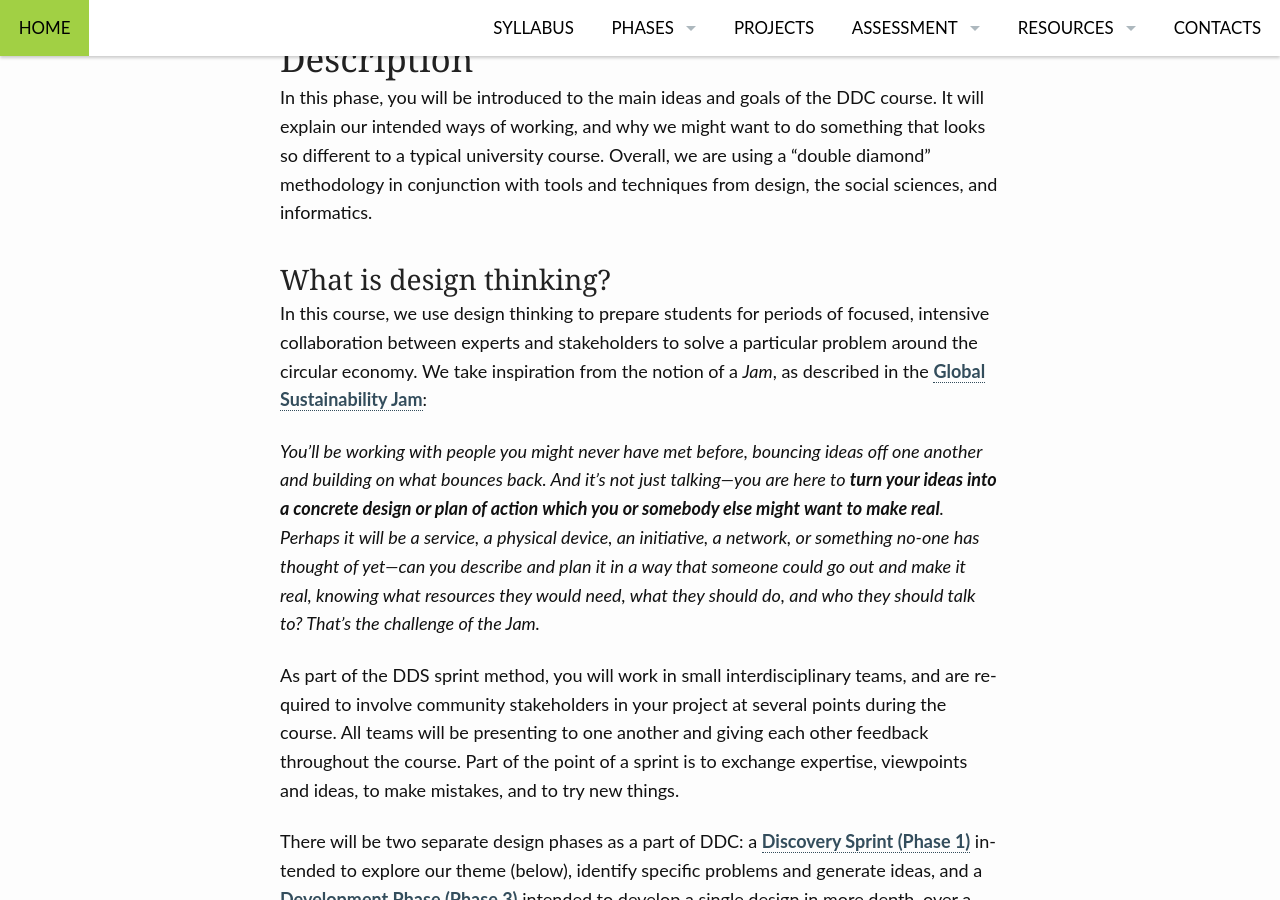
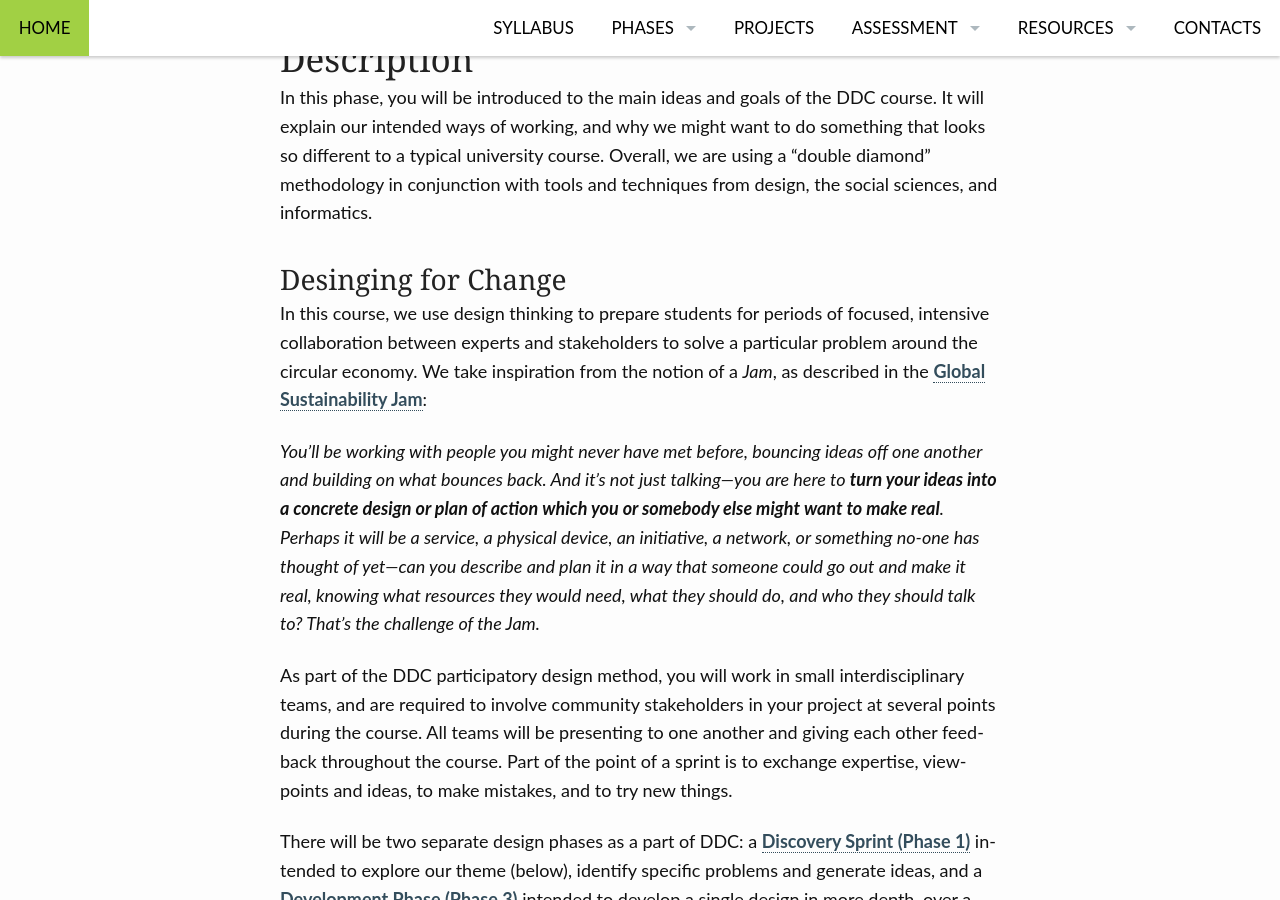
Before and after one commit to edinburghlivinglab/ddc, a Jekyll site: the page built from pages/prep.md, in a window 1280 px wide and 900 px high, scrolled down 534 px. Built offline with Jekyll 4.4.1, drawn with Linux system fonts in a browser that asks for light colours.

Commit message:
Update prep.md

```diff
--- a/pages/prep.md
+++ b/pages/prep.md
@@ -20,7 +20,7 @@ do something that looks so different to a typical university course. Overall,
 we are using a "double diamond" methodology in conjunction with tools and techniques
 from design, the social sciences, and informatics.
 
-### What is design thinking?
+### Desinging for Change
 
 In this course, we use design thinking to prepare students for periods of focused, intensive
 collaboration between experts and stakeholders to solve a
@@ -28,7 +28,7 @@ particular problem around the circular economy. We take inspiration from the not
 
 *You'll be working with people you might never have met before, bouncing ideas off one another and building on what bounces back. And it's not just talking&mdash;you are here to **turn your ideas into a concrete design or plan of action which you or somebody else might want to make real**. Perhaps it will be a service, a physical device, an initiative, a network, or something no-one has thought of yet&mdash;can you describe and plan it in a way that someone could go out and make it real, knowing what resources they would need, what they should do, and who they should talk to?  That's the challenge of the Jam.*
 
-As part of the DDS sprint method, you will work in small interdisciplinary
+As part of the DDC participatory design method, you will work in small interdisciplinary
 teams, and are required to involve community stakeholders in your project at
 several points during the course. All teams will be presenting to one another
 and giving each other feedback throughout the course. Part of the point of a
```
